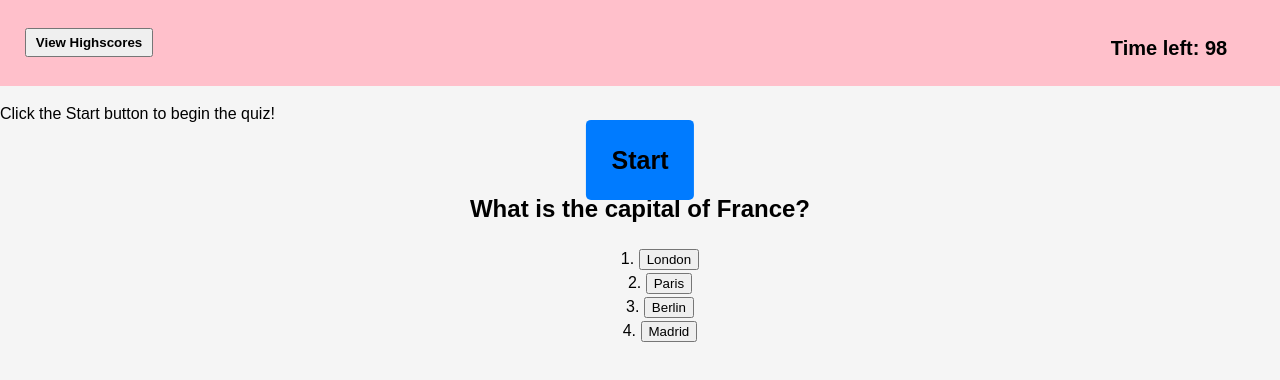
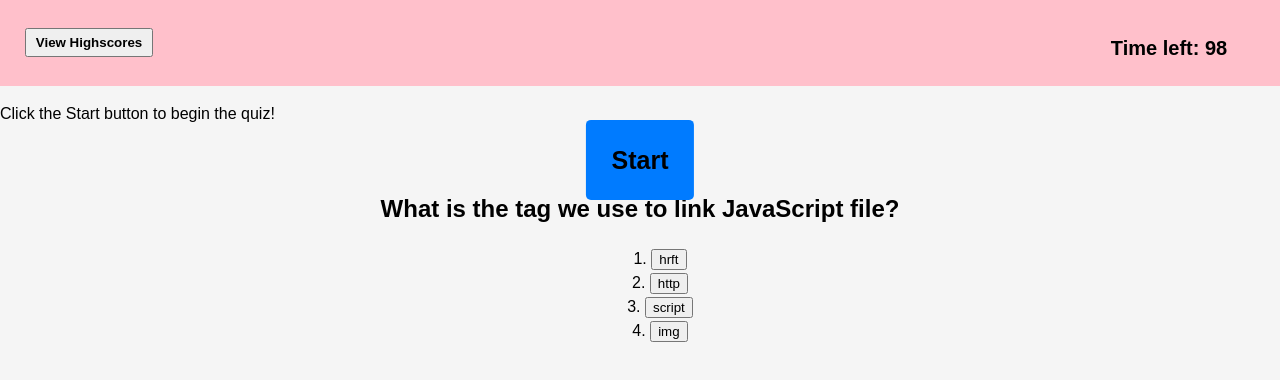
Before and after one commit to JohnDavidSmith/Mod4-Challenge, a plain HTML site: page index.html in a window 1280 px wide. Both pictures are taken after a click on the button "Start". Drawn offline with Linux system fonts and the light colour scheme.

Commit message:
Add new content to the RAEDME file and modified CSS, JavaScript and HTML files

```diff
--- a/assets/script.js
+++ b/assets/script.js
@@ -1,19 +1,19 @@
 
 const questions = [
     {
-      question: "What is the capital of France?",
-      choices: ["London", "Paris", "Berlin", "Madrid"],
-      answer: "Paris"
+      question: "What is the tag we use to link JavaScript file?",
+      choices: ["hrft", "http", "script", "img"],
+      answer: "script"
     },
     {
-      question: "What is the largest planet in our solar system?",
-      choices: ["Saturn", "Jupiter", "Mars", "Neptune"],
-      answer: "Jupiter"
+      question: "Is the order matter when we link JavaScript file?",
+      choices: ["Yes", "No", "It depends", "All the above"],
+      answer: "Yes"
     },
     {
-      question: "What is the highest mountain in the world?",
-      choices: ["Mount Everest", "Mount Kilimanjaro", "Mount Fuji", "Mount McKinley"],
-      answer: "Mount Everest"
+      question: "How many ways we can define a function?",
+      choices: ["one", "Two", "Three", "All the above"],
+      answer: "Two"
     }
   ];
 
@@ -129,7 +129,7 @@ showHighScores();
             setTimeout(() => {
               confirmationMessage.style.display = 'none';
               highscoreQuestion.style.display = 'block';
-            }, 1000);
+            }, 2000);
           }
         });
         // Show the highscore when click Yes
@@ -146,7 +146,6 @@ showHighScores();
         highscoreQuestion.setAttribute("class", "hide");
 
         });
-
 
       function showHighScores() {
         const highScores = JSON.parse(localStorage.getItem('highScores')) || [];
```
Also changed, not shown: assets/style.css (+0 -14 lines), index.html (+0 -4 lines), assets/Screenshot Code Quiz.png (added), 1 other file.
